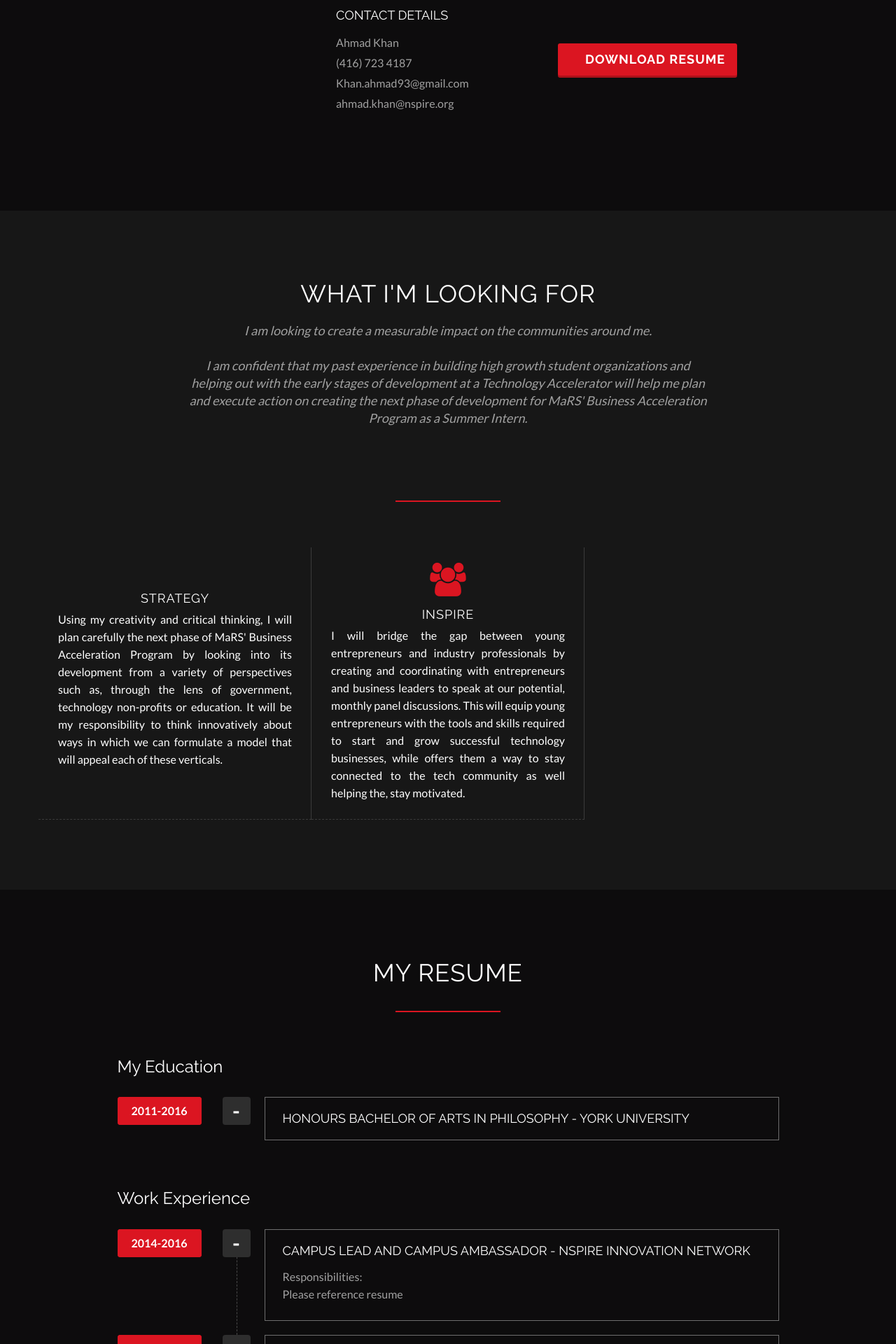
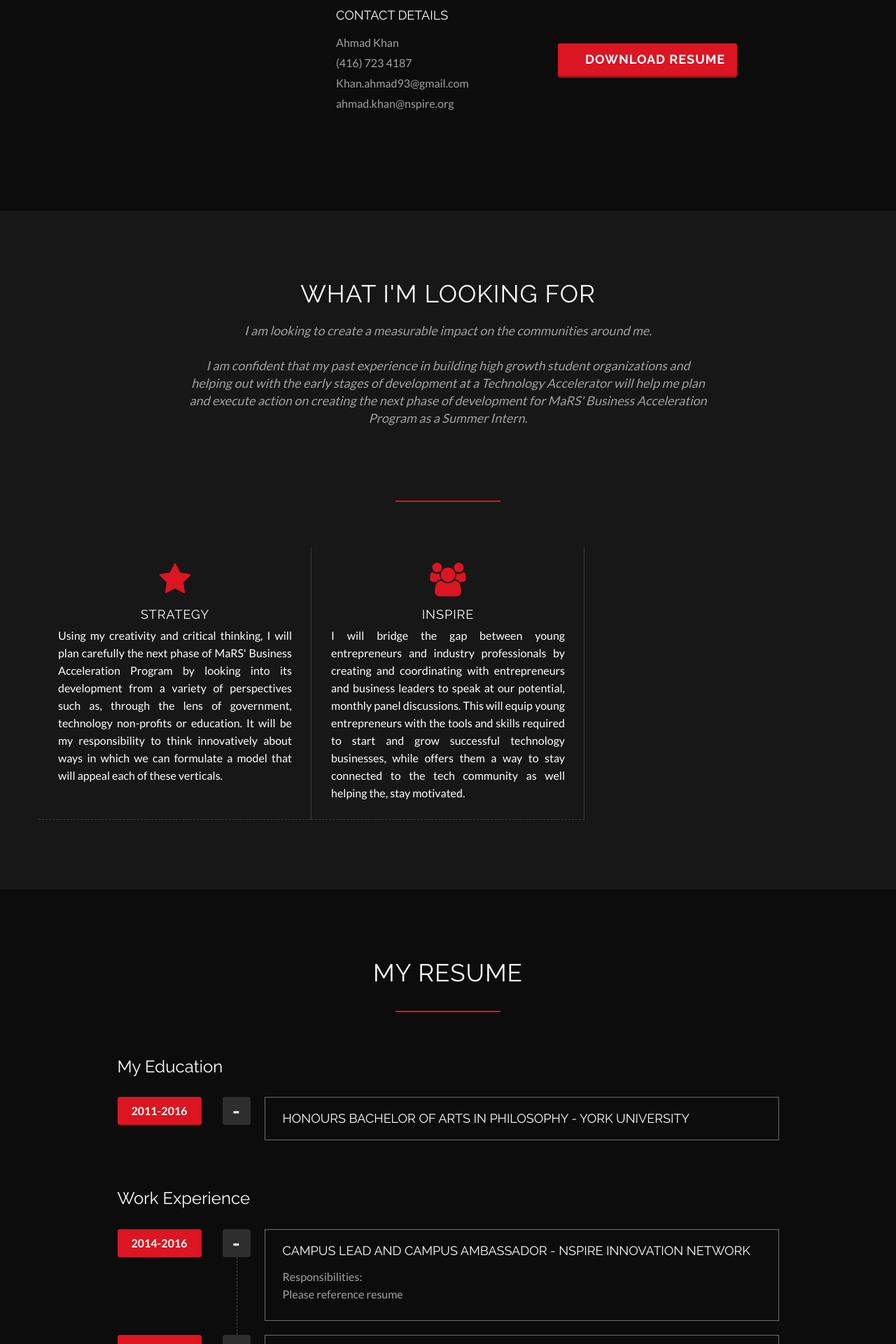
Before and after one commit to clearcareer/AhmadKhan, a Jekyll site: the page built from index.html, in a window 1280 px wide. Shown: the part 1470-3390 px from the top of the page at 70% size. Built offline with Jekyll 4.4.1, drawn with Linux system fonts in a browser that asks for light colours; some web fonts are replaced.

Commit message:
Updated '/index.html' via CloudCannon

```diff
--- a/index.html
+++ b/index.html
@@ -13,7 +13,7 @@
   - title: "I'm an Innovative Leader"
 goals:
   - name: Strategy
-    icon: jigsaw
+    icon: star
     description: "Using my creativity and critical thinking, I will plan carefully the next phase of MaRS' Business Acceleration Program by looking into its development from a variety of perspectives such as, through the lens of government, technology non-profits or education. It will be my responsibility to think innovatively about ways in which we can formulate a model that will appeal each of these verticals."
   - name: Inspire
     icon: group
```
